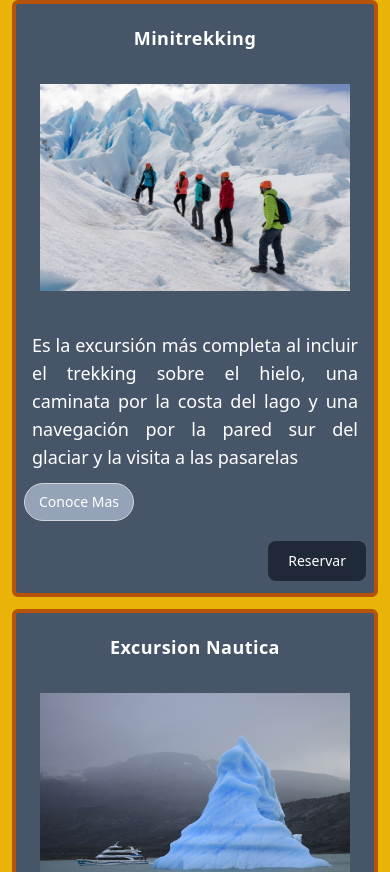
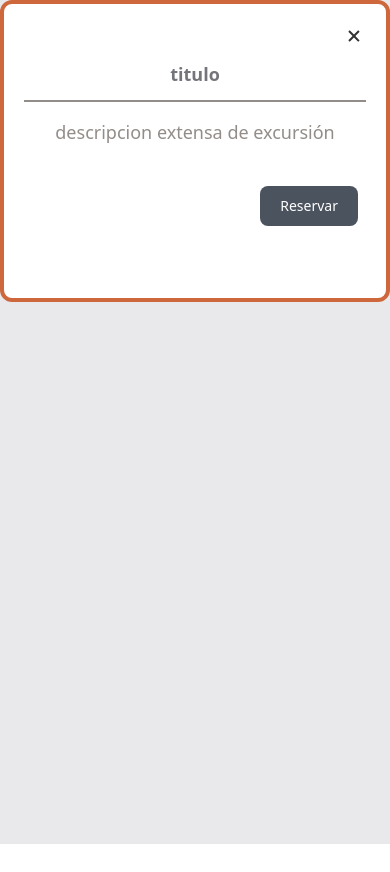
Before and after one commit to DulceNey/Proyecto-Andes, a React (Create React App) app: page / in a window 390 px wide. Shown: the top 872 px of the page. After the commit the page ends 844 px from the top, so only its background shows below. Built offline with nearby package versions, Linux system fonts and the light colour scheme.

Commit message:
modal sin programacion

```diff
--- a/src/App.js
+++ b/src/App.js
@@ -1,6 +1,7 @@
 import React from "react";
-import Cards from "./componentes/cards/Cards";
+// import Cards from "./componentes/cards/Cards";
 import { excursiones } from '../src/componentes/cards/data';
+import Modal from '../src/componentes/modal/Modal'
 
 
 
@@ -8,8 +9,9 @@ function App() {
   return (
     <>
 
-    <Cards data={excursiones}/>
+    {/* <Cards data={excursiones}/> */}
 
+    <Modal info={excursiones}/>
 
     </>
 
--- a/src/componentes/boton/Boton.js
+++ b/src/componentes/boton/Boton.js
@@ -2,7 +2,7 @@ import React from 'react'
 
 const Boton = () => {
 return (
-    <button type="button" className="text-white bg-gray-800 hover:bg-gray-900 focus:outline-none focus:ring-4 focus:ring-gray-300 font-medium rounded-lg text-sm px-5 py-2.5 my-3 mx-2 dark:bg-gray-800 dark:hover:bg-gray-700 dark:focus:ring-gray-700 dark:border-gray-700 float-right">Reservar</button>
+    <button type="button" className="text-white bg-gray-800 hover:bg-gray-900 focus:outline-none focus:ring-4 focus:ring-gray-300 font-medium rounded-lg text-sm px-5 py-2.5 my-3 mx-2 dark:bg-gray-800 dark:hover:bg-gray-700 dark:focus:ring-gray-700 dark:border-gray-700 float-right ">Reservar</button>
 )
 }
 
--- a/src/componentes/cards/Cards.js
+++ b/src/componentes/cards/Cards.js
@@ -3,20 +3,20 @@ import Boton from '../boton/Boton';
 
 const Cards = ({data}) => {
   return (
-    <div className="w-screen h-100% flex flex-row flex-wrap justify-center  bg-yellow-500">
+    <div className="w-screen h-100% flex flex-row flex-wrap justify-content  bg-yellow-500">
       {data.map ((item, index) => (
 
-      <figure key={index} className=" w-130 h-150 border-solid border-4 border-amber-700 rounded-md gap-y-1 mx-3 mb-3 bg-slate-600 text-white flex-column" >
+      <figure key={index} className=" max-w-130 h-150 border-solid border-4 border-amber-700 rounded-md gap-y-1 mx-3 mb-3 bg-slate-600 text-white flex-column" >
         <div className="h-130 p-1 m-2">
-            <h3 className="text-lg font-bold mb-2 p-2 text-center capitalize tracking-wide"> {item.nombre} </h3>
+            <h3 className="text-lg font-bold mb-2 p-2 text-center capitalize tracking-wide "> {item.nombre} </h3>
 
-          <img src={item.imagen} alt={item.nombre} className=" display-block w-screen h-auto p-3 mx-auto my-3 object-contain "></img>
+          <img src={item.imagen} alt={item.nombre} className=" display-block w-screen h-auto p-3 mx-auto my-3 object-contain   "></img>
         </div>
         <figcaption className=" max-h-42 ">
           <p className="font-medium text-lg text-justify px-4 pt-1 mt-2 mb-3  break-normal"> {item.textoCorto}</p>
 
 
-        <button type="button" className="text-white w-26 h-25 bg-slate-400 border border-gray-300 focus:outline-none hover:bg-gray-100 focus:ring-4 focus:ring-gray-200 font-normal rounded-full text-sm px-3.5 py-2 mr-2 ml-2 mb-2 dark:bg-gray-800 dark:text-white dark:border-gray-600 dark:hover:bg-gray-700 dark:hover:border-gray-600 dark:focus:ring-gray-700">Conoce Mas</button>
+        <button  className="text-white w-26 h-25 bg-slate-400 border border-gray-300 focus:outline-none hover:bg-gray-100 focus:ring-4 focus:ring-gray-200 font-normal rounded-full text-sm px-3.5 py-2 m-2 ml-3 dark:bg-gray-800 dark:text-white dark:border-gray-600 dark:hover:bg-gray-700 dark:hover:border-gray-600 dark:focus:ring-gray-700 ">Conoce Más</button>
       </figcaption>
 
         <Boton />
--- a/src/componentes/modal/Modal.js
+++ b/src/componentes/modal/Modal.js
@@ -1,46 +1,37 @@
 import React from 'react';
+import Boton from '../boton/Boton';
 
-const Modal = () => {
+
+const Modal = ({info}) => {
   return (
+      <div className='bg-zinc-200 opacity-80 fixed inset-0 z-50  '>
 
-// <!-- Modal toggle -->
-<button class="block text-white bg-blue-700 hover:bg-blue-800 focus:ring-4 focus:outline-none focus:ring-blue-300 font-medium rounded-lg text-sm px-5 py-2.5 text-center dark:bg-blue-600 dark:hover:bg-blue-700 dark:focus:ring-blue-800" type="button" data-modal-toggle="defaultModal">
-  Toggle modal
+    <div className=' max-w-800 max-h-700'>
+        <div className='bg-white  flex flex-col  p-5 border-4 border-orange-700 rounded-xl '>
+            <div className=' max-h-500 max-w-600 flex flex-col text-lg text-zinc-600 mb-10'>
+                <div>
+                    <svg class="none" className='float-right' xmlns="http://www.w3.org/2000/svg" width="24" height="24" viewBox="0 0 24 24">
+                    <path d="M16.192 6.344L11.949 10.586 7.707 6.344 6.293 7.758 10.535 12 6.293 16.242 7.707 17.656 11.949 13.414 16.192 17.656 17.606 16.424 13.364 12 17.606 7.758z" />
+                    </svg>
+                </div>
 
-</button>,
+                <div className='w-auto h-35 p-3 text-center font-bold border-b-2 border-stone-500'>
+                    titulo {info.titulo}
+                </div>
 
-// <!-- Main modal --> ,
+                <div className='w-auto max-h-600 p-4 font-medium text-center text-stone-500'>descripcion extensa de excursión
 
-<div id="defaultModal" tabindex="-1" aria-hidden="true" class="hidden overflow-y-auto overflow-x-hidden fixed top-0 right-0 left-0 z-50 w-full md:inset-0 h-modal md:h-full justify-center items-center">
-    <div class="relative p-4 w-full max-w-2xl h-full md:h-auto">
-        {/* <!-- Modal content --> */}
-        <div class="relative bg-white rounded-lg shadow dark:bg-gray-700">
-            {/* <!-- Modal header --> */}
-            <div class="flex justify-between items-start p-4 rounded-t border-b dark:border-gray-600">
-                <h3 class="text-xl font-semibold text-gray-900 dark:text-white">
-                    Terms of Service
-                </h3>
-                <button type="button" class="text-gray-400 bg-transparent hover:bg-gray-200 hover:text-gray-900 rounded-lg text-sm p-1.5 ml-auto inline-flex items-center dark:hover:bg-gray-600 dark:hover:text-white" data-modal-toggle="defaultModal">
-                    <svg aria-hidden="true" class="w-5 h-5" fill="currentColor" viewBox="0 0 20 20" xmlns="http://www.w3.org/2000/svg"><path fill-rule="evenodd" d="M4.293 4.293a1 1 0 011.414 0L10 8.586l4.293-4.293a1 1 0 111.414 1.414L11.414 10l4.293 4.293a1 1 0 01-1.414 1.414L10 11.414l-4.293 4.293a1 1 0 01-1.414-1.414L8.586 10 4.293 5.707a1 1 0 010-1.414z" clip-rule="evenodd"></path></svg>
-                    <span class="sr-only">Close modal</span>
-                </button>
-            </div>
-            {/* <!-- Modal body --> */}
-            <div class="p-6 space-y-6">
-                <p class="text-base leading-relaxed text-gray-500 dark:text-gray-400">
-                    With less than a month to go before the European Union enacts new consumer privacy laws for its citizens, companies around the world are updating their terms of service agreements to comply.
-                </p>
-            </div>
-            {/* <!-- Modal footer --> */}
-            <div class="flex items-center p-6 space-x-2 rounded-b border-t border-gray-200 dark:border-gray-600">
-                <button data-modal-toggle="defaultModal" type="button" class="text-white bg-blue-700 hover:bg-blue-800 focus:ring-4 focus:outline-none focus:ring-blue-300 font-medium rounded-lg text-sm px-5 py-2.5 text-center dark:bg-blue-600 dark:hover:bg-blue-700 dark:focus:ring-blue-800">I accept</button>
-                <button data-modal-toggle="defaultModal" type="button" class="text-gray-500 bg-white hover:bg-gray-100 focus:ring-4 focus:outline-none focus:ring-blue-300 rounded-lg border border-gray-200 text-sm font-medium px-5 py-2.5 hover:text-gray-900 focus:z-10 dark:bg-gray-700 dark:text-gray-300 dark:border-gray-500 dark:hover:text-white dark:hover:bg-gray-600 dark:focus:ring-gray-600">Decline</button>
+                </div>
+
+                <div className='pt-3'>
+                   <Boton/>
+                </div>
+
             </div>
         </div>
     </div>
-</div>
-
-  )
+  </div>
+)
 }
 
 export default Modal
```
